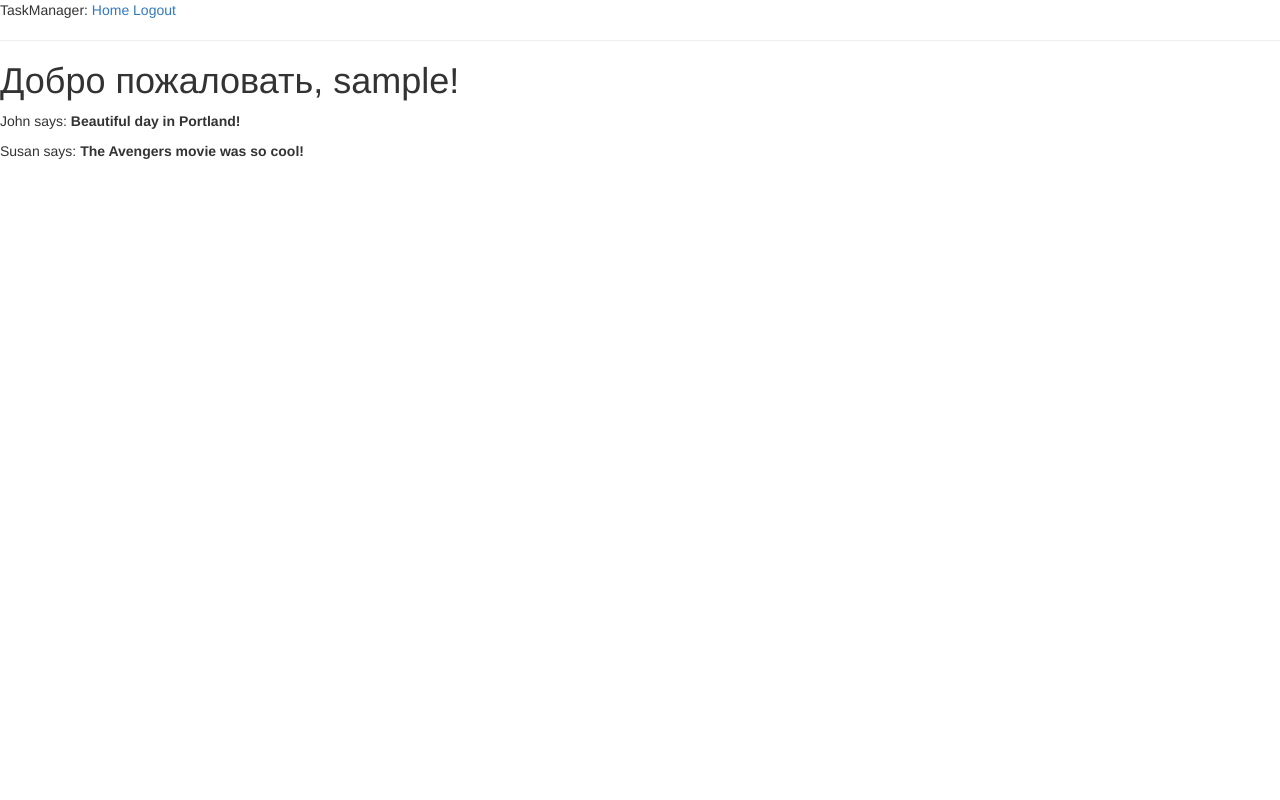
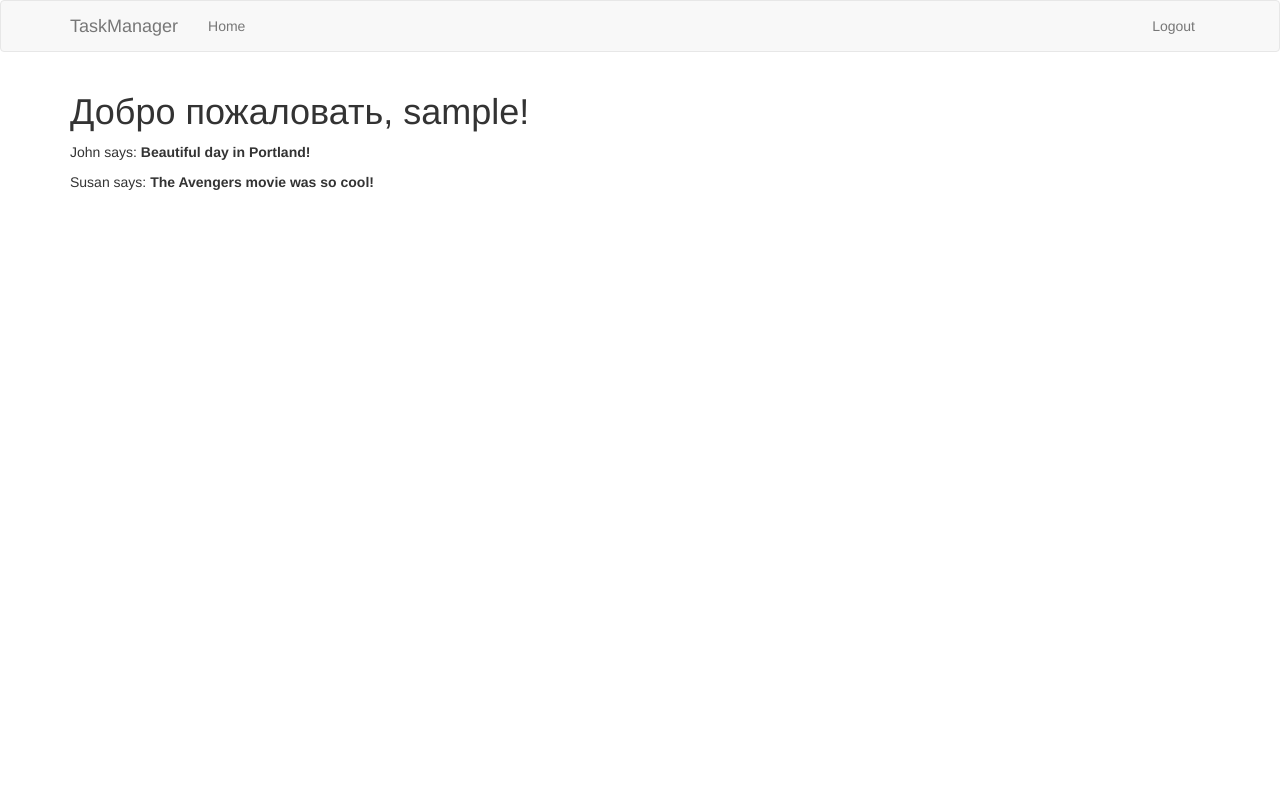
Before and after one commit to Dresvyannikov/task_manager, a Flask app: page / in a window 1280 px wide. Run offline with Flask 2, Linux system fonts and the light colour scheme; the visitor is signed in with stand-in values (Sample User, id 1); data comes from the database, SQL or seed files in the repository; parts of the project's set-up code (start-up, migrations or seed data) failed here and were passed over; some libraries are stand-ins or nearby versions.

Commit message:
Рабочий bootstrap

```diff
--- a/app/models.py
+++ b/app/models.py
@@ -14,6 +14,7 @@ class User(UserMixin, db.Model):
     Модель описывает таблицу user.
     У таблицы есть связь OTM [one-to-many](один-ко-многим)с таблицей Post поле author
     """
+
     id = db.Column(db.Integer, primary_key=True)
     username = db.Column(db.String(64), index=True, unique=True)
     email = db.Column(db.String(120), index=True, unique=True)
--- a/app/templates/base.html
+++ b/app/templates/base.html
@@ -1,43 +1,54 @@
-<html>
-    <head>
-        {% if title %}
-        <title>{{ title }} - TaskManager</title>
-        {% else %}
-        <title>Welcome to TaskManager</title>
-        {% endif %}
+{% extends "bootstrap/base.html" %}
 
-        <link href="/static/css/bootstrap.min.css" rel="stylesheet" media="screen">
-        <link href="/static/css/bootstrap-theme.css" rel="stylesheet">
-        <script src="/static/jquery.js"></script>
-        <meta name="viewport" content="width=device-width, initial-scale=1.0">
+{% block title %}
+    {% if title %}{{ title }} - TaskManager{% else %}TaskManager{% endif %}
+{% endblock %}
 
-    </head>
-    <body>
-        {% block navbar %}
-            TaskManager:
-            <a href="{{ url_for('index') }}">Home</a>
-            {% if current_user.is_anonymous %}
-            <a href="{{ url_for('login') }}">Login</a>
-            {% else %}
-            <a href="{{ url_for('logout') }}"> Logout</a>
-            {% endif %}
-            {% if current_user.is_authenticated: %}
-                {% if current_user.priority.user_role == "admin" %}
-                <a href="{{ url_for('register') }}">Register</a>
-                {% endif %}
-            {% endif %}
-        {% endblock navbar %}
-        <hr>
+{% block navbar %}
+    <nav class="navbar navbar-default">
+        <div class="container">
+            <div class="navbar-header">
+                <button type="button" class="navbar-toggle collapsed" data-toggle="collapse" data-target="#bs-example-navbar-collapse-1" aria-expanded="false">
+                    <span class="sr-only">Toggle navigation</span>
+                    <span class="icon-bar"></span>
+                    <span class="icon-bar"></span>
+                    <span class="icon-bar"></span>
+                </button>
+                <a class="navbar-brand" href="{{ url_for('index') }}">TaskManager</a>
+            </div>
+            <div class="collapse navbar-collapse" id="bs-example-navbar-collapse-1">
+                <ul class="nav navbar-nav">
+                    <li><a href="{{ url_for('index') }}">Home</a></li>
+                </ul>
+                <ul class="nav navbar-nav navbar-right">
+                    {% if current_user.is_anonymous %}
+                    <li><a href="{{ url_for('login') }}">Login</a></li>
+                    {% else %}
+
+                    <li><a href="{{ url_for('logout') }}">Logout</a></li>
+                            {% if current_user.priority.user_role == "admin" %}
+                    <li><a href="{{ url_for('register') }}">Register</a></li>
+                            {% endif %}
+                    {% endif %}
+                </ul>
+            </div>
+        </div>
+    </nav>
+{% endblock %}
+
+
+
+{% block content %}
+    <div class="container">
         {% with messages = get_flashed_messages() %}
         {% if messages %}
-        <ul>
             {% for message in messages %}
-            <li>{{ message }}</li>
+            <div class="alert alert-info" role="alert">{{ message }}</div>
             {% endfor %}
-        </ul>
         {% endif %}
         {% endwith %}
-        {% block content %}{% endblock %}
 
-    </body>
-</html>
+        {# application content needs to be provided in the app_content block #}
+        {% block app_content %}{% endblock %}
+    </div>
+{% endblock %}
--- a/app/templates/bootstrap/base.html
+++ b/app/templates/bootstrap/base.html
@@ -12,7 +12,7 @@
 
     {%- block styles %}
     <!-- Bootstrap -->
-    <link href="{{bootstrap_find_resource('css/bootstrap.css', cdn='bootstrap')}}" rel="stylesheet">
+    <link href="static/css/bootstrap.css" rel="stylesheet">
     {%- endblock styles %}
     {%- endblock head %}
   </head>
@@ -20,12 +20,13 @@
     {% block body -%}
     {% block navbar %}
     {%- endblock navbar %}
+
     {% block content -%}
     {%- endblock content %}
 
     {% block scripts %}
-    <script src="{{bootstrap_find_resource('jquery.js', cdn='jquery')}}"></script>
-    <script src="{{bootstrap_find_resource('js/bootstrap.js', cdn='bootstrap')}}"></script>
+    <script src="static/jquery.js"></script>
+    <script src="static/js/bootstrap.js"></script>
     {%- endblock scripts %}
     {%- endblock body %}
   </body>
--- a/app/templates/index.html
+++ b/app/templates/index.html
@@ -1,6 +1,6 @@
 {% extends "base.html" %}
 
-{% block content %}
+{% block app_content %}
     <h1>Добро пожаловать, {{ current_user.username }}!</h1>
     {% for post in posts %}
     <div><p>{{ post.author.username }} says: <b>{{ post.body }}</b></p></div>
--- a/app/templates/login.html
+++ b/app/templates/login.html
@@ -1,7 +1,7 @@
 {% extends "base.html" %}
 
-{% block content %}
-    <h1>Sign In</h1>
+{% block app_content %}
+    <h1>Вход</h1>
     <form action="" method="post">
         {{ form.hidden_tag() }}
         <p>
--- a/app/templates/register.html
+++ b/app/templates/register.html
@@ -1,6 +1,6 @@
 {% extends "base.html" %}
 
-{% block content %}
+{% block app_content %}
 
     <h1>Регистрация пользователя</h1>
     <form action="" method="post">
```
